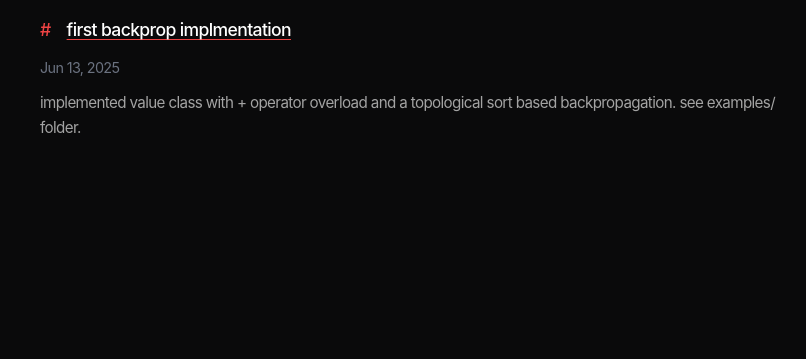
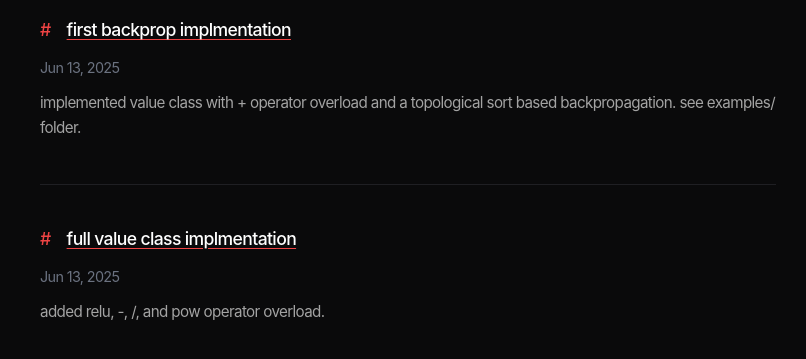
Before and after one commit to thevoxium/vayu, a plain HTML site: page index.html in a window 1280 px wide. Shown: the part 547-906 px from the top of the page, without its empty margins (232-1038 px from the left). Before the commit the page ends 800 px from the top, so only its background shows below. Drawn offline with Linux system fonts and the light colour scheme; a web font is replaced by a local one.

Commit message:
added new devlog

```diff
--- a/index.html
+++ b/index.html
@@ -171,6 +171,16 @@
            <div class="devlog-date">Jun 13, 2025</div>
            <p class="devlog-description">implemented value class with + operator overload and a topological sort based backpropagation. see examples/ folder.</p>
        </article>
+
+      <article class="devlog-item">
+           <div class="devlog-header">
+               <span class="devlog-hash">#</span>
+               <h3 class="devlog-item-title">full value class implmentation</h3>
+           </div>
+           <div class="devlog-date">Jun 13, 2025</div>
+           <p class="devlog-description">added relu, -, /, and pow operator overload.</p>
+      </article>
+
    </section>
 </body>
 </html>
```
